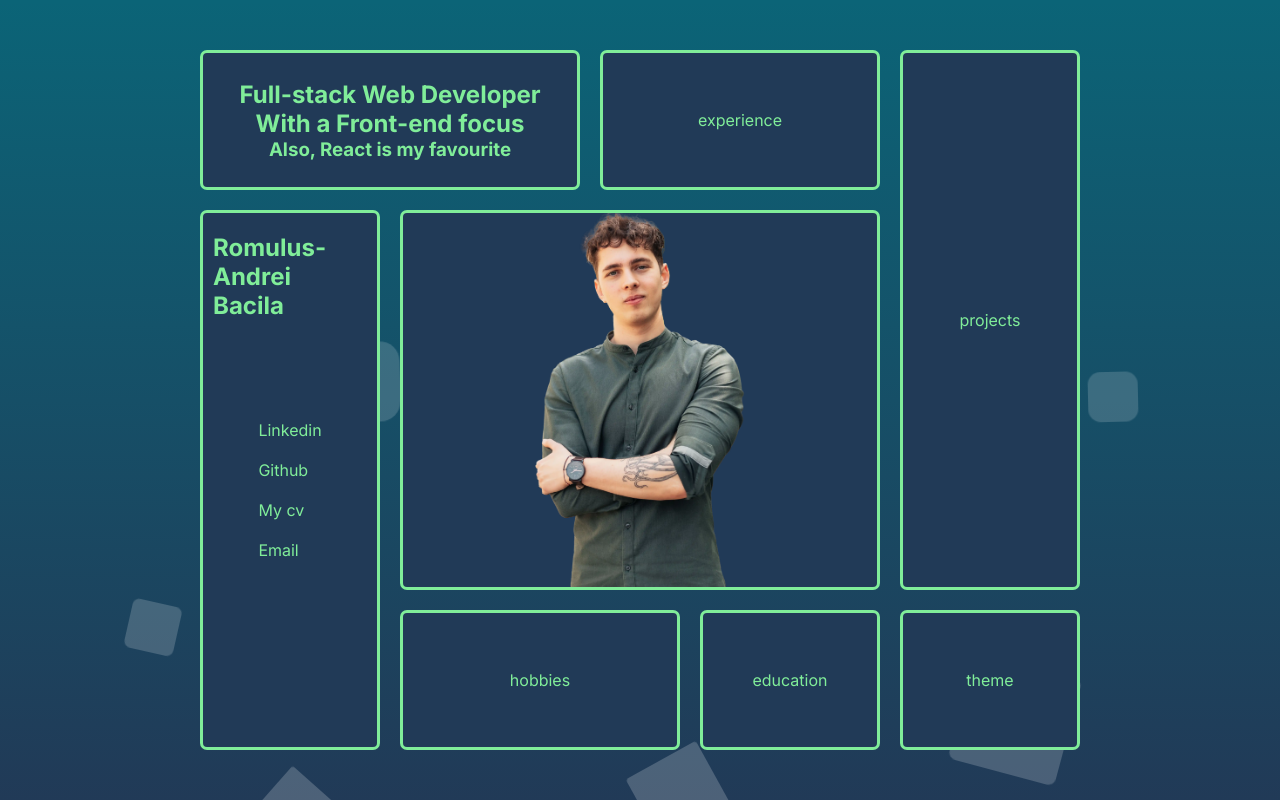
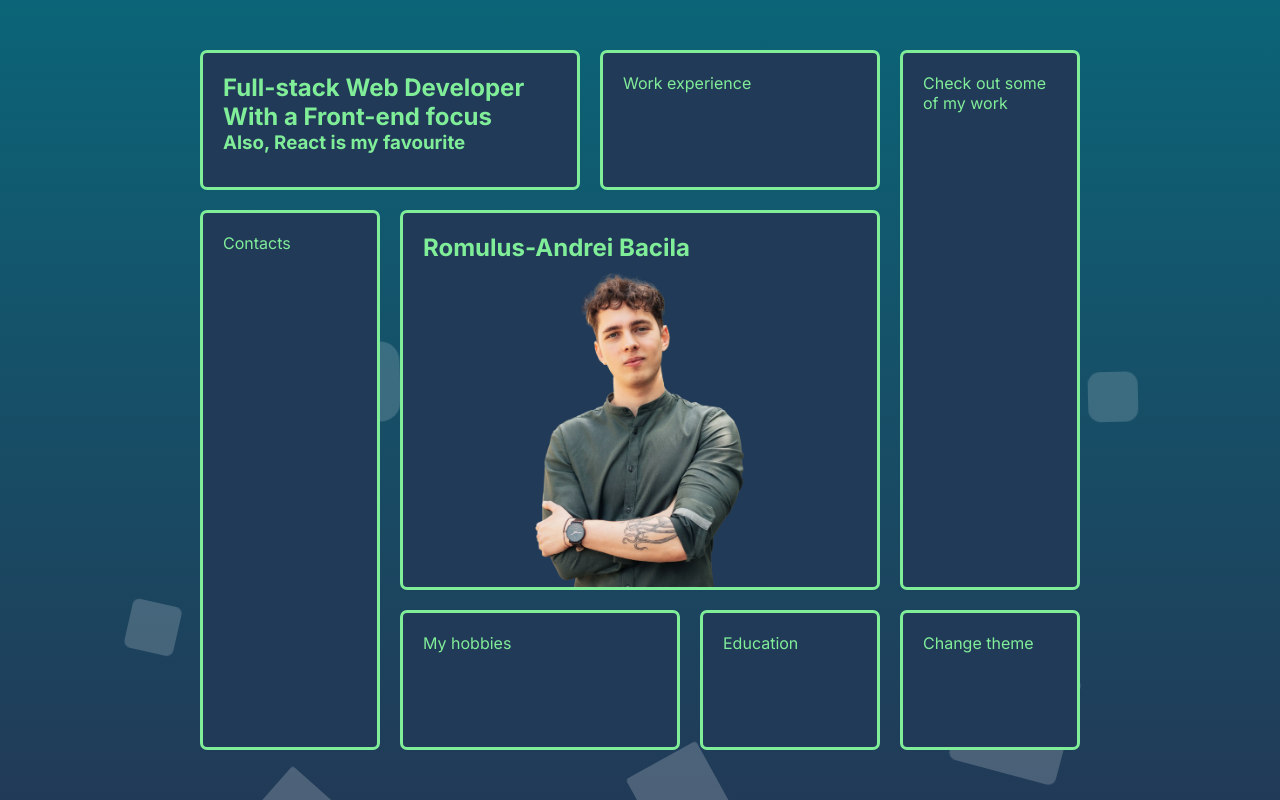
Before and after one commit to Tolsi111/my-website, a Next.js app: page / in a window 1280 px wide. Built offline with nearby package versions, Linux system fonts and the light colour scheme.

Commit message:
design tweaks
- align all text top-left
- moved name to me section
- changed sections titles

```diff
--- a/app/page.jsx
+++ b/app/page.jsx
@@ -54,13 +54,13 @@ export default function Home() {
 
   return (
   <main className={styles['main-container']}>
-    <article className={`${styles.title} ${styles.flex}`}>
+    <article className={`${styles.title}`}>
       <h1>Full-stack Web Developer</h1>
       <h2>With a Front-end focus</h2>
       <h3>Also, React is my favourite</h3>
     </article>
-    <article className={`${styles.experience} ${styles.flex}`}>
-      {/* nav link */}experience
+    <article className={`${styles.experience}`}>
+      {/* nav link */}Work experience
       <div className={styles.slider}>
         <AnimatedSlider vectorGraphics={experienceSliderImagesfirst}/>
       </div>
@@ -68,14 +68,14 @@ export default function Home() {
         <AnimatedSlider vectorGraphics={experienceSliderImagesSecond} reverseAnimation={true}/>
       </div>
     </article>
-    <article className={`${styles.contacts} ${styles.flex}`}>
-      <h1>Romulus-Andrei Bacila</h1>
-      <ul>
-        <li >Linkedin</li>
-        <li >Github</li>
-        <li >My cv</li>
-        <li >Email</li>
-      </ul>
+    <article className={`${styles.contacts}`}>
+      Contacts
+      {/* <ul>
+        <li>Linkedin</li>
+        <li>Github</li>
+        <li>My cv</li>
+        <li>Email</li>
+      </ul> */}
       <div className={styles.slider}>
         <AnimatedSlider vectorGraphics={contactSliderImages} reverseAnimation={true}/>
       </div>
@@ -83,11 +83,14 @@ export default function Home() {
         <AnimatedSlider vectorGraphics={contactSliderImages}/>
       </div>
     </article>
-    <article className={`${styles.me} ${styles.flex}`}>
-      <Image src={myself} alt="Picture of me" width={210} height={380} className={styles.picture}/>
+    <article className={`${styles.me}`}>
+      <h1>Romulus-Andrei Bacila</h1>
+      <div className={styles.flex}>
+        <Image src={myself} alt="Picture of me" width={210} height={380} className={styles.picture}/>
+      </div>
     </article>
-    <article className={`${styles.projects} ${styles.flex}`}>
-      {/* nav link */}projects
+    <article className={`${styles.projects}`}>
+      {/* nav link */}Check out some of my work
       <div className={styles.slider}>
         <AnimatedSlider vectorGraphics={sliderImagesFrameworks} reverseAnimation={true}/>
       </div>
@@ -98,23 +101,23 @@ export default function Home() {
         <AnimatedSlider vectorGraphics={sliderImagesTools} reverseAnimation={true}/>
       </div>
     </article>
-    <article className={`${styles.hobbies} ${styles.flex}`}>
-      {/* split this in two? one for hobbies and one for dark mode switch */}hobbies
+    <article className={`${styles.hobbies}`}>
+      {/* split this in two? one for hobbies and one for dark mode switch */}My hobbies
       <div className={styles.slider}>
-        <AnimatedSlider vectorGraphics={hobbiesSliderImagesFirst}/>
+        <AnimatedSlider vectorGraphics={hobbiesSliderImagesFirst} reverseAnimation={true}/>
       </div>
       <div className={styles.slider2}>
         <AnimatedSlider vectorGraphics={hobbiesSliderImagesSecond} reverseAnimation={true}/>
       </div>
     </article>
-    <article className={`${styles.education} ${styles.flex}`}>
-      {/* button */}education
+    <article className={`${styles.education}`}>
+      {/* button */}Education
       <div className={styles.slider}>
         <AnimatedSlider vectorGraphics={sliderImagesEducation}/>
       </div>
     </article>
-    <article className={`${styles.theme} ${styles.flex}`}>
-      {/* button */}theme
+    <article className={`${styles.theme}`}>
+      {/* button */}Change theme
       <div className={styles.slider}>
         <AnimatedSlider vectorGraphics={sliderImagesTheme} reverseAnimation={true}/>
       </div>
--- a/app/page.module.scss
+++ b/app/page.module.scss
@@ -20,40 +20,20 @@
   border-style: solid;
   overflow: hidden;
   color: var(--color-text);
-  // box-shadow: 10px 10px 10px rgba(0, 0, 0, 0.4), 3px 3px 3px var(--color-bg-main) inset;
-  // backdrop-filter: blur(20px);
-  // -webkit-backdrop-filter: blur(20px);
+  padding: var(--spacing-small);
   background-color: var(--color-bg-secondary);
   transition: transform .3s, box-shadow 2s;
-
-  &:hover {
-    // transform: translate(1px,2px);
-    // box-shadow: 10px 10px 10px rgba(0, 0, 0, 0.4) inset, 3px 3px 3px var(--color-light-navy);
-    // background-color: var(--color-navy-dark);
-  }
 }
-// .main-container > *:not(.me):hover::after { use these to animate the background
-//     content: '';
-//     position: absolute;
-//     height: 100%;
-//     width: 100%;
-//     background-color: var(--color-navy-dark);
-//     z-index: -1;
-//     box-shadow: 3px 3px 3px var(--color-light-navy) inset;
-// }
-
-// .main-container > *:not(.me):after {
-//   border-radius: var(--border-radius-regular);
-//   content: "";
-//   width: 100%;
-//   height: 100%;
-//   position: absolute;
-// }
 
 .title {
   grid-row: 1 / 3;
   grid-column: 1 / 5;
   flex-direction: column;
+  align-items: flex-start;
+
+  h1, h2, h3 {
+    display: flex;
+  }
 }
 
 .experience {
@@ -61,17 +41,11 @@
   grid-column: 5 / 8;
 }
 
-.contacts {//TODO: redo position. animated sliders must be behind everything else
+.contacts {
   grid-row: 3 / 10;
   grid-column: 1 / 3;
-  position: relative;
-  h1 {
-    position: absolute;
-    top: 0;
-    padding: var(--spacing-small) var(--spacing-xsmall);
-    text-align: left;
-  }
   ul {
+    margin-top: 80px;
     list-style: none;
     li {
       display: flex;
@@ -84,15 +58,25 @@
   grid-row: 3 / 8;
   grid-column: 3 / 8;
 }
+// .me:before {// transparent inner section
+//   content:'';
+//   position:absolute;
+//   left: 25px;
+//   bottom: 25px;
+//   border-radius: var(--border-radius-regular);
+//   border-style: solid;
+//   color: var(--color-text);
+
+//   width:190px; height:220px;
+//   // width:190px; height:180px;
+
+//   // box-shadow: 0px 0px 0px 300px var(--color-bg-secondary);
+//   z-index: -1;
+// }
 
 .projects {
   grid-row: 1 / 8;
   grid-column: 8 / 10;
-}
-
-.hobbies {
-  grid-row: 8 / 10;
-  grid-column: 3 / 5;
 }
 
 .hobbies {
@@ -112,6 +96,7 @@
 
 .picture {
   object-fit: cover;
+  margin-top: 10px;
 }
 
 .flex {
@@ -125,7 +110,8 @@
 .contacts .slider {// contact
   width: 100%;
   position: absolute;
-  margin-top: 250px;
+  bottom: 50px;
+  left: 0;
   transform: rotate(-10deg);
 
   opacity: 0;
@@ -135,6 +121,7 @@
   width: 100%;
   position: absolute;
   top: 140px;
+  left: 0;
   transform: rotate(5deg);
 
   opacity: 0;
@@ -147,12 +134,12 @@
   }
 }
 
-.hobbies .slider {// slider
+.hobbies .slider {// hobbies
   width: 50%;
   position: absolute;
-  top: 0px;
+  bottom: 0px;
   left: -10px;
-  transform: rotate(-35deg);
+  transform: rotate(35deg);
 
   opacity: 0;
   transition: opacity 0.2s ease-in;
@@ -161,7 +148,7 @@
   width: 100%;
   position: absolute;
   bottom: 10px;
-  transform: rotate(-15deg);
+  transform: rotate(-25deg);
 
   opacity: 0;
   transition: opacity 0.3s ease-in;
@@ -177,8 +164,8 @@
   width: 50%;
   position: absolute;
   top: 5px;
-  left: -10px;
-  transform: rotate(-20deg);
+  right: -10px;
+  transform: rotate(30deg);
 
   opacity: 0;
   transition: opacity 0.2s ease-in;
@@ -186,7 +173,8 @@
 .experience .slider2 {
   width: 100%;
   position: absolute;
-  bottom: 10px;
+  bottom: 0;
+  left: 0;
   transform: rotate(5deg);
 
   opacity: 0;
@@ -202,9 +190,9 @@
 .projects .slider {// projects
   width: 100%;
   position: absolute;
-  top: 10px;
-  left: 10px;
-  transform: rotate(20deg);
+  top: 100px;
+  left: 0;
+  transform: rotate(5deg);
 
   opacity: 0;
   transition: opacity 0.2s ease-in;
@@ -212,8 +200,9 @@
 .projects .slider2 {
   width: 110%;
   position: absolute;
-  top: 150px;
-  transform: rotate(-20deg);
+  top: 200px;
+  left: -10px;
+  transform: rotate(-18deg);
 
   opacity: 0;
   transition: opacity 0.3s ease-in;
@@ -222,6 +211,7 @@
   width: 100%;
   position: absolute;
   bottom: 100px;
+  left: 0;
   transform: rotate(5deg);
 
   opacity: 0;
@@ -255,9 +245,9 @@
 .education .slider {// education
   width: 60%;
   position: absolute;
-  right: 0;
+  right: -10px;
   top: 5px;
-  transform: rotate(23deg);
+  transform: rotate(30deg);
 
   opacity: 0;
   transition: opacity 0.2s ease-in;
```
Also changed, not shown: assets/gamepad.svg.
